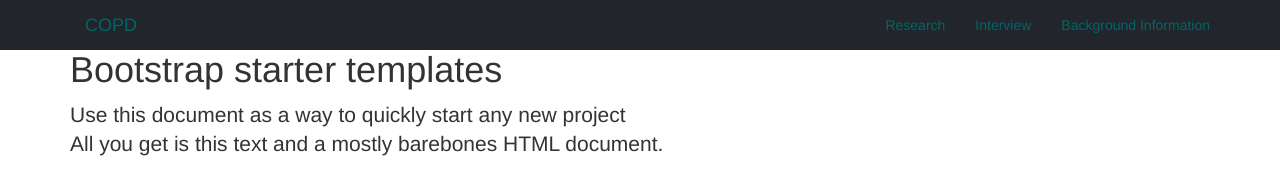
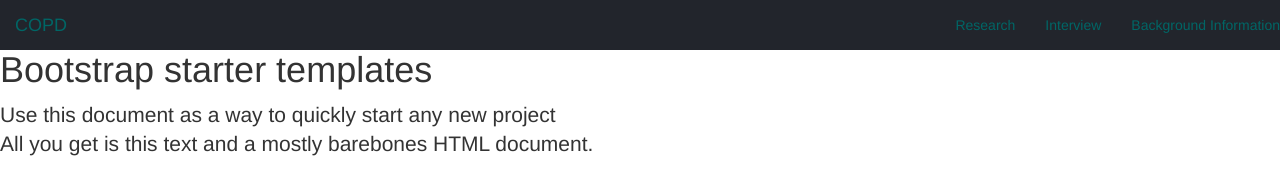
Before and after one commit to reavitor/COPD, a plain HTML site: page index.html in a window 1280 px wide. Drawn offline with nearby package versions, Linux system fonts and the light colour scheme.

Commit message:
Update index.html

```diff
--- a/index.html
+++ b/index.html
@@ -23,7 +23,6 @@
   <body>
 
     <nav class="navbar-default navbar-fixed-top">
-      <div class="container">
         <div class="navbar-header">
           <button type="button" class="navbar-toggle collapsed" data-toggle="collapse" data-target="#navbar" aria-expanded="false" aria-controls="navbar">
             <span class="sr-only">Toggle navigation</span>
@@ -40,17 +39,13 @@
             <li><a href="#contact">Background Information</a></li>
           </ul>
         </div><!--/.nav-collapse -->
-      </div>
     </nav>
-
-    <div class="container">
 
       <div class="starter-template">
         <h1 id="margin">Bootstrap starter templates</h1>
         <p class="lead">Use this document as a way to quickly start any new project<br> All you get is this text and a mostly barebones HTML document.</p>
       </div>
 
-    </div><!-- /.container -->
 
 
     <!-- Bootstrap core JavaScript
```
